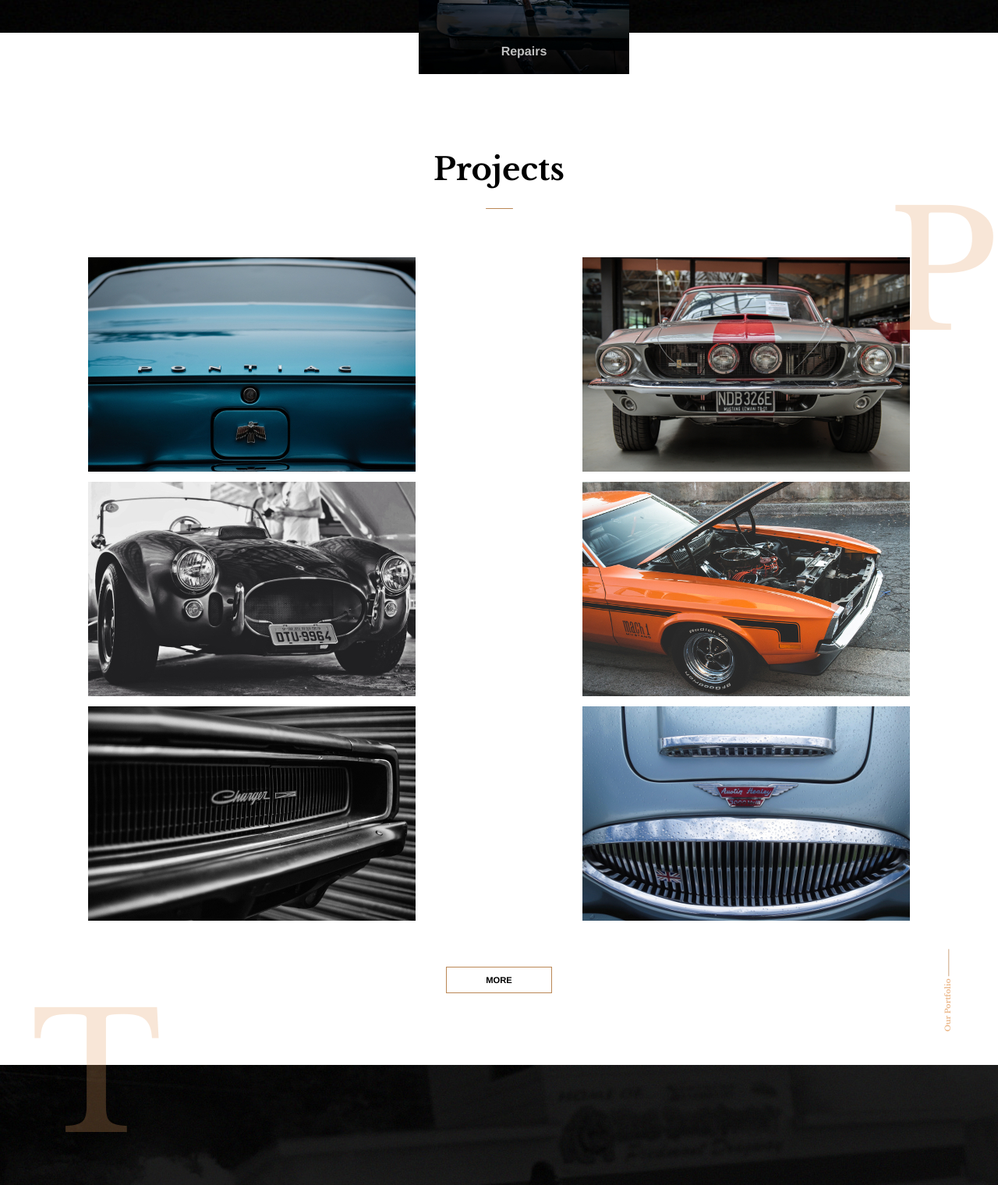
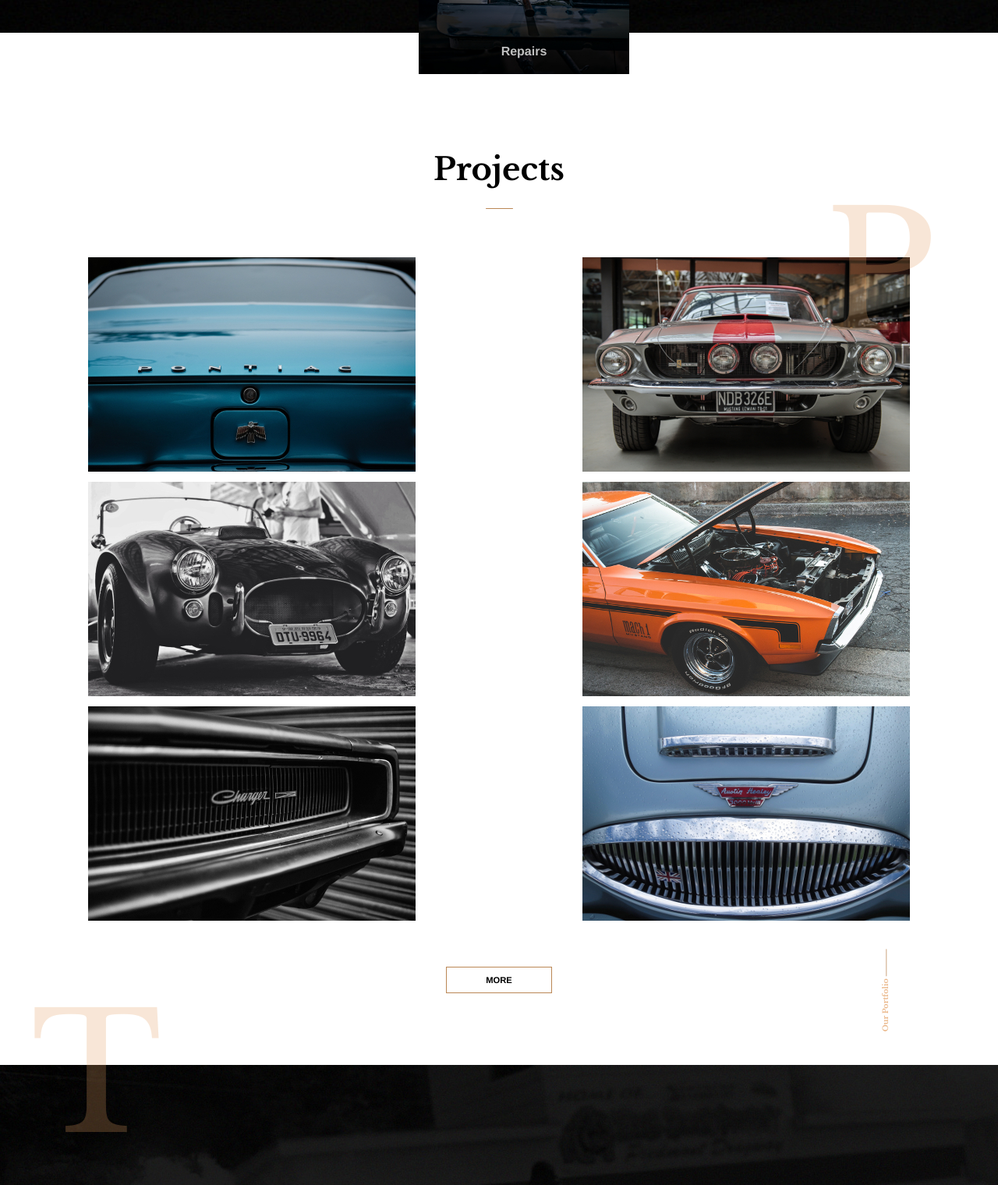
Before and after one commit to billyderringer/charger, a website: page index.html in a window 1280 px wide. Shown: the part 2057-3577 px from the top of the page at 78% size. Drawn offline with nearby package versions, Linux system fonts and the light colour scheme.

Commit message:
fixed projects absolute right

```diff
--- a/css/sections/projects.scss
+++ b/css/sections/projects.scss
@@ -48,7 +48,7 @@
       opacity: .25;
       position: absolute;
       top: 220px;
-      right: 0;
+      right: 80px;
       font-size: 13rem;
       font-weight: 100;
       line-height: .85;
@@ -57,7 +57,7 @@
       opacity: .75;
       position: absolute;
       bottom: 60px;
-      right: 40px;
+      right: 120px;
       padding-top: 40px;
       font-size: .6rem;
       -webkit-transform: rotate(-90deg);
```
Also changed, not shown: css/main-style.css, 1 other file.
